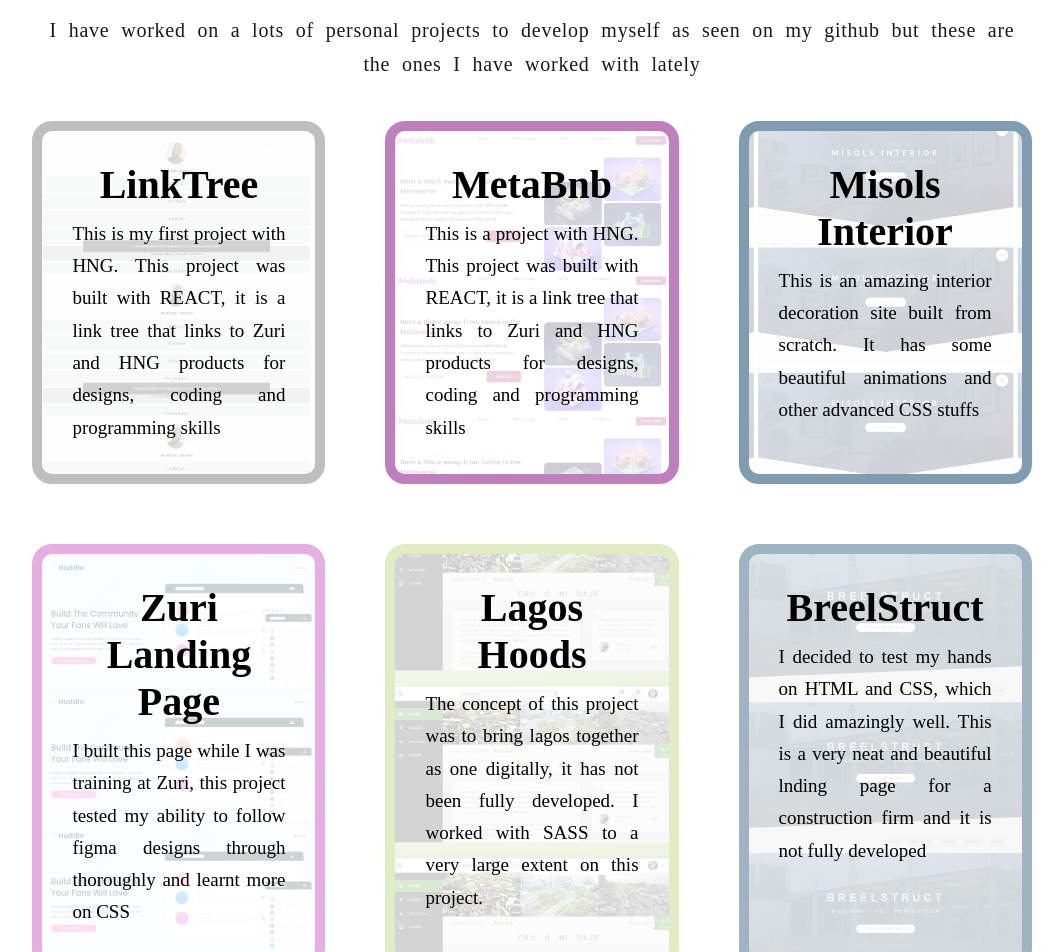
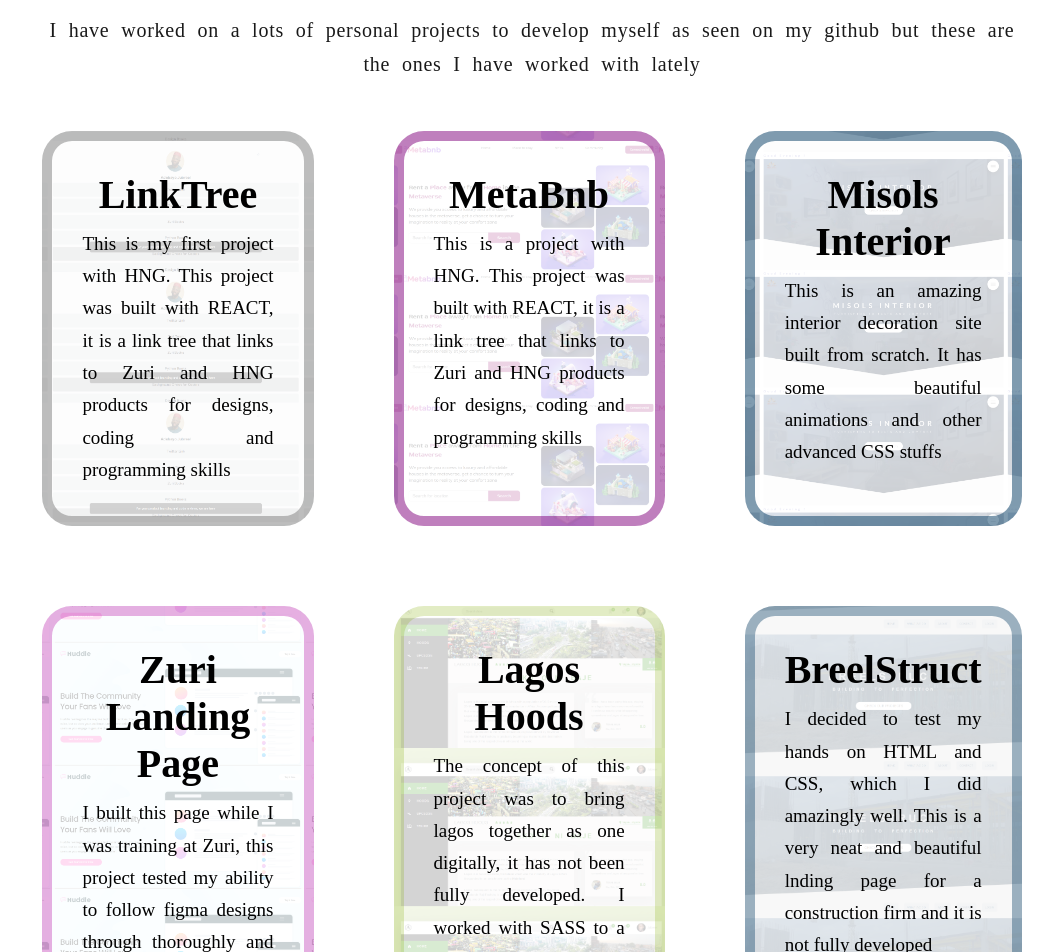
Before and after one commit to jubrealguy/jubrealguy.github.io, a React (Create React App) app: page / in a window 1280 px wide. Shown: the part 780-1732 px from the top of the page, without its empty margins (108-1171 px from the left). Built offline with nearby package versions, Linux system fonts and the light colour scheme.

Commit message:
changed border radius for projects

```diff
--- a/src/App.css
+++ b/src/App.css
@@ -237,11 +237,16 @@
   color: black;
   padding: 3rem;
   text-align: center;
-  border-radius: 1rem;
+  border-radius: 3rem;
 
   background-position: center;
-  border: none;
   transition: all .5s;
+}
+
+@media screen and (max-width: 600px) {
+  .project__link {
+
+  }
 }
 
 .project__link:hover {
@@ -251,41 +256,41 @@
 .linktree {
   background: linear-gradient(to right bottom, rgba(255, 255, 255, .8), rgb(255, 255, 255, .8)), url(./img/linktree.png);
   background-size: 100%;
-  outline: 1rem solid rgba(128, 128, 128, 0.515);
+  border: 1rem solid rgba(128, 128, 128, 0.515);
 }
 
 .metabnb {
   background: linear-gradient(to right bottom, rgba(255, 255, 255, .8), rgb(255, 255, 255, .8)), url(./img/metabnb.png);
   background-size: 100%;
-  outline: 1rem solid rgba(128, 0, 124, 0.501);
+  border: 1rem solid rgba(128, 0, 124, 0.501);
 }
 
 .zuri {
   background: linear-gradient(to right bottom, rgba(255, 255, 255, .8), rgb(255, 255, 255, .8)), url(./img/zuri.png);
   background-position: center;
   background-size: 100%;
-  outline: 1rem solid rgba(177, 12, 163, 0.327);
+  border: 1rem solid rgba(177, 12, 163, 0.327);
 }
 
 .misols {
   background: linear-gradient(to right bottom, rgba(255, 255, 255, .8), rgb(255, 255, 255, .8)), url(./img/misols.png);
   background-position: center;
   background-size: 95%;
-  outline: 1rem solid rgba(7, 61, 100, 0.508);
+  border: 1rem solid rgba(7, 61, 100, 0.508);
 }
 
 .lagos {
   background: linear-gradient(to right bottom, rgba(255, 255, 255, .8), rgb(255, 255, 255, .8)), url(./img/lagos.png);
   background-position: center;
   background-size: 130%;
-  outline: 1rem solid rgba(136, 177, 12, 0.238);
+  border: 1rem solid rgba(136, 177, 12, 0.238);
 }
 
 .breel {
   background: linear-gradient(to right bottom, rgba(255, 255, 255, .8), rgb(255, 255, 255, .8)), url(./img/breel.png);
   background-position: center;
   background-size: 120%;
-  outline: 1rem solid rgba(7, 61, 100, 0.386);
+  border: 1rem solid rgba(7, 61, 100, 0.386);
 }
 
 .project__link h3 {
```
